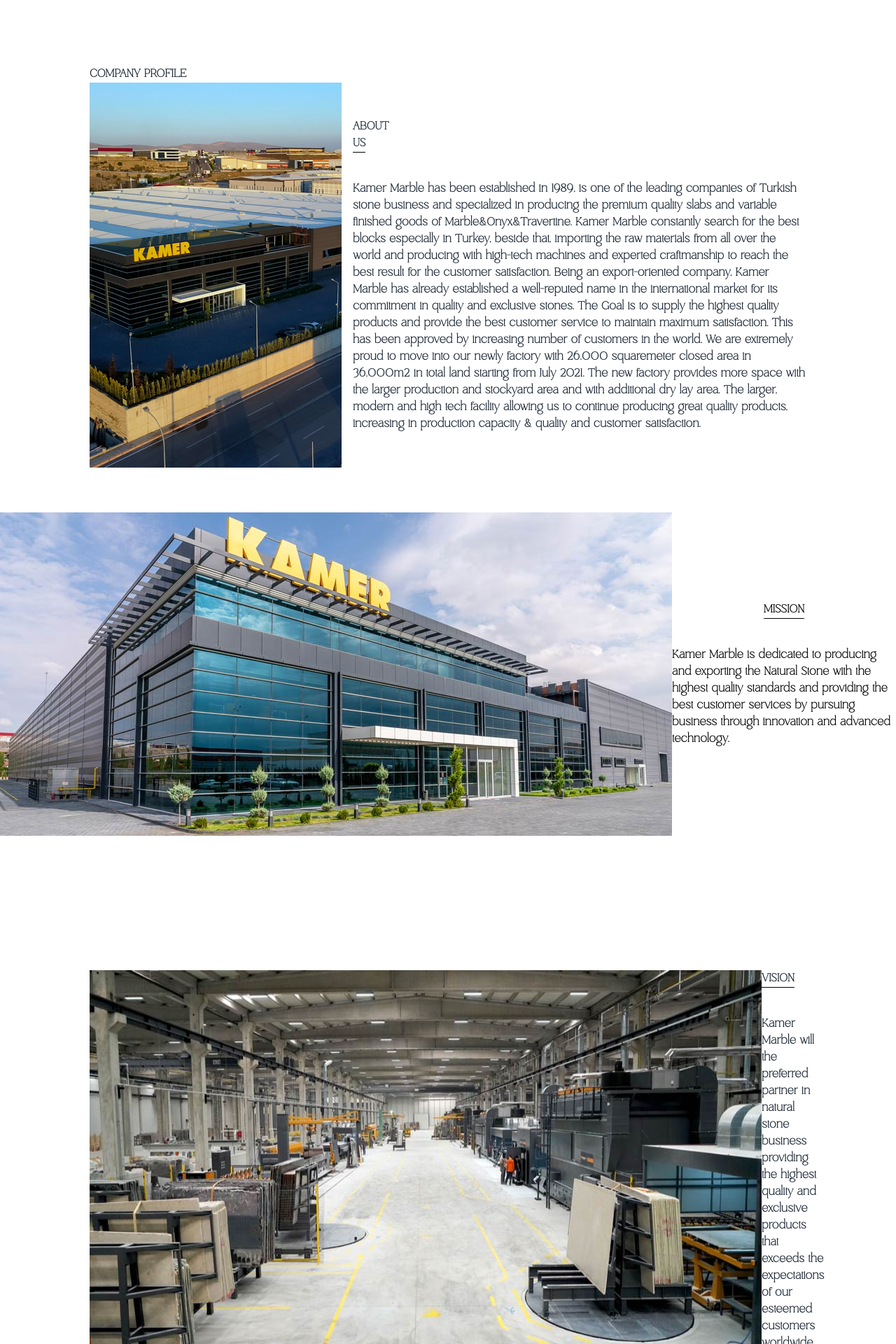
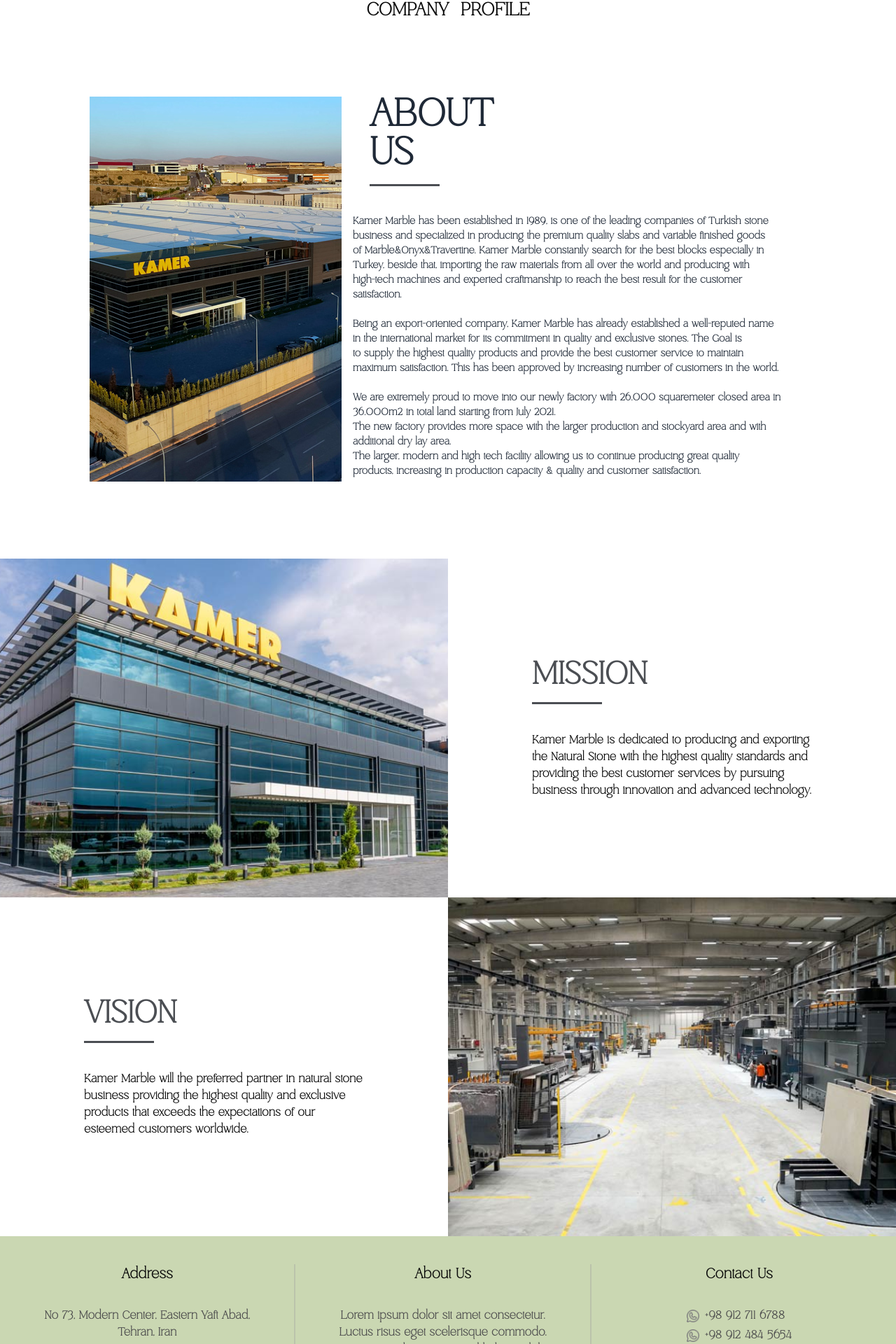
Before and after one commit to sorez94/developing-sos, a Next.js app: page /en/about in a window 1280 px wide. Shown: the part 598-2518 px from the top of the page at 70% size. Built offline with nearby package versions, Linux system fonts and the light colour scheme.

Commit message:
about-us page

```diff
--- a/app/[locale]/about/page.tsx
+++ b/app/[locale]/about/page.tsx
@@ -6,16 +6,18 @@
     return (
         <>
             <Banner/>
-            <section className="py-16 max-w-5xl mx-auto mt-32 text-gray-800">
-                <h1> COMPANY PROFILE </h1>
-                <div className="flex items-center justify-center gap-4">
+            <h1 className='text-center text-[26px] leading-[26px] my-[100px] whitespace-break-spaces'> COMPANY  PROFILE </h1>
+            <section className="py-16 max-w-5xl mx-auto pt-[10px] pb-[110px] text-gray-800">
+                <div className="flex gap-4">
                     <img src='/images/about-us/about-us-company.jpg'/>
                     <div>
-                        <div className='mb-10'>
-                            <h1> ABOUT </h1>
-                            <h1 className='border-b w-fit border-solid border-black'> US </h1>
+                        <div className='mb-10 ml-6'>
+                            <h1 className='text-[55px] leading-[55px]'> ABOUT </h1>
+                            <h1 className='text-[55px] leading-[55px]'> US </h1>
+                            <div className='mt-[15px] h-[3px] w-[100px] bg-[#4b4e53]'></div>
                         </div>
-                        <p> Kamer Marble has been established in 1989, is one of the leading companies of Turkish stone
+                        <p className="text-[14px] whitespace-break-spaces">
+                            {`Kamer Marble has been established in 1989, is one of the leading companies of Turkish stone
 business and specialized in producing the premium quality slabs and variable finished goods
 of Marble&Onyx&Travertine. Kamer Marble constantly search for the best blocks especially in
 Turkey, beside that, importing the raw materials from all over the world and producing with
@@ -32,31 +34,39 @@
 The new factory provides more space with the larger production and stockyard area and with
 additional dry lay area.
 The larger, modern and high tech facility allowing us to continue producing great quality
-                            products, increasing in production capacity & quality and customer satisfaction. </p>
+products, increasing in production capacity & quality and customer satisfaction.`}
+                        </p>
                     </div>
                 </div>
             </section>
             <section className="flex w-full">
-                <img className='w-full' src='/images/about-us/mission.jpg'/>
-                <div className='w-full flex flex-col justify-center items-center'>
-                    <div className='mb-10 w'>
-                        <h1 className='border-b w-fit border-solid border-black'> MISSION </h1>
+                <img className="w-1/2 object-cover" src="/images/about-us/mission.jpg"/>
+                <div className="w-1/2 flex flex-col mx-auto px-[50px] pt-[145px] pb-[140px] max-w-[500px]">
+                    <div className="mb-10">
+                        <h1 className='text-[#4b4e53] text-[45px] leading-[45px]'>MISSION</h1>
+                        <div className='mt-[15px] h-[3px] w-[100px] bg-[#4b4e53]'></div>
                     </div>
-                    <p> Kamer Marble is dedicated to producing and exporting the Natural Stone with the highest
+                    <p>
+                        Kamer Marble is dedicated to producing and exporting the Natural Stone with the highest
                         quality standards and providing the best customer services by pursuing business through
-                        innovation and advanced technology. </p>
+                        innovation and advanced technology.
+                    </p>
                 </div>
             </section>
-            <section className="flex py-16 max-w-5xl mx-auto mt-32 text-gray-800">
-                <img src='/images/about-us/vision.jpg'/>
-                <div>
-                    <div className='mb-10'>
-                        <h1 className='border-b w-fit border-solid border-black'> VISION </h1>
+            <section className="flex w-full">
+                <div className="w-1/2 flex flex-col mx-auto px-[50px] pt-[145px] pb-[140px] max-w-[500px]">
+                    <div className="mb-10">
+                        <h1 className='text-[#4b4e53] text-[45px] leading-[45px]'>VISION</h1>
+                        <div className='mt-[15px] h-[3px] w-[100px] bg-[#4b4e53]'></div>
                     </div>
-                    <p>Kamer Marble will the preferred partner in natural stone business providing the highest quality
-                        and exclusive products that exceeds the expectations of our esteemed customers worldwide.</p>
+                    <p>
+                        Kamer Marble will the preferred partner in natural stone business providing the highest quality
+                        and exclusive products that exceeds the expectations of our esteemed customers worldwide.
+                    </p>
                 </div>
+                <img className="w-1/2 object-cover" src="/images/about-us/vision.jpg"/>
             </section>
+
         </>
 
     );
```
Lines whose indentation alone changed are shown as unchanged.
